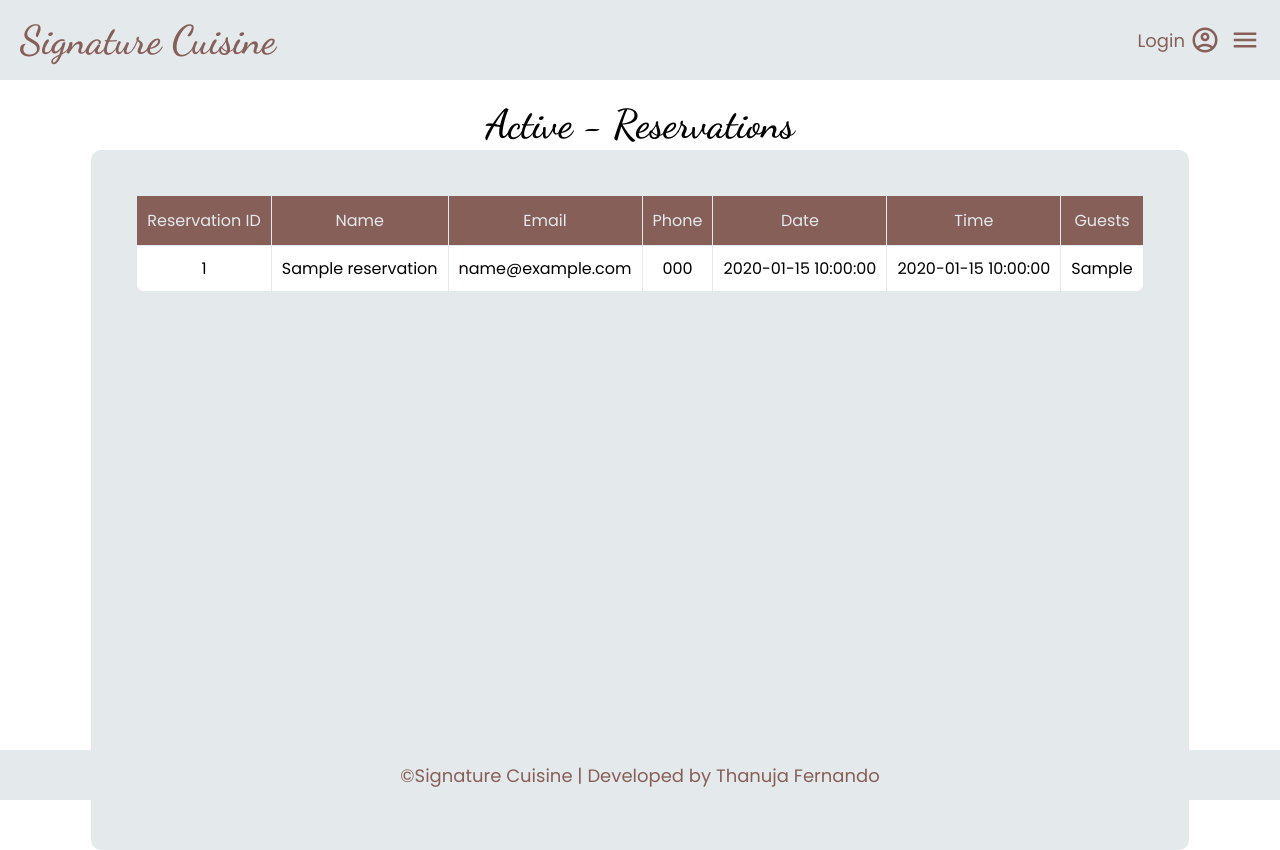
After one commit to harshawije-dev/Signature-Cuisine---Web-App, a PHP site: page /pages/view-reservations.php in a window 1280 px wide. The commit adds this page. Run offline with PHP 8.4, Linux system fonts and the light colour scheme; tables that the repository leaves empty or names only in its code hold one stand-in row (values such as "Sample post").

Commit message:
view-reservation page added

```diff
--- a/includes/admin-header.php
+++ b/includes/admin-header.php
@@ -26,6 +26,7 @@ if (!isset($_SESSION['admin_username'])) {
                 <li class="underline"><a href="../pages/adminPanel.php">Add Items</a></li>
                 <li class="underline"><a href="../pages/view-items.php">View Items</a></li>
                 <li class="underline"><a href="../pages/view-orders.php">View Orders</a></li>
+                <li class="underline"><a href="../pages/view-reservations.php">View Reservations</a></li>
             </ul>
         </div>
         <div class="login-section">
@@ -57,6 +58,7 @@ if (!isset($_SESSION['admin_username'])) {
                 <li class="underline"><a href="../pages/adminPanel.php">View Items</a></li>
                 <li class="underline"><a href="../pages/view-items.php">Add Items</a></li>
                 <li class="underline"><a href="../pages/view-orders.php">View Orders</a></li>
+                <li class="underline"><a href="../pages/view-reservations.php">View Reservations</a></li>
             </ul>
         </div>
     </nav>
--- /dev/null
+++ b/pages/view-reservations.php
@@ -0,0 +1,74 @@
+<?php
+include('../includes/connection.php');
+
+$reservation = mysqli_query($conn, "SELECT * FROM reservation");
+?>
+
+<!DOCTYPE html>
+<html lang="en">
+
+<head>
+    <meta charset="UTF-8">
+    <meta name="viewport" content="width=device-width, initial-scale=1.0">
+    <link href="https://fonts.googleapis.com/css2?family=Dancing+Script:wght@400;500;600&family=Poppins:ital,wght@0,400;0,500;0,700;1,600&display=swap" rel="stylesheet">
+    <link rel="stylesheet" href="https://fonts.googleapis.com/css2?family=Material+Symbols+Outlined:opsz,wght,FILL,GRAD@20..48,100..700,0..1,-50..200" />
+    <link rel="stylesheet" href="../assets/css/index.css">
+    <link rel="stylesheet" href="../assets/css/view-items.css">
+    <title>View Reservations</title>
+</head>
+
+<body>
+    <!-- header section -->
+    <?php include('../includes/admin-header.php') ?>
+    <div class="view-item-container">
+        <p class="item-list-title">Active - Reservations</p>
+        <div class="outer-wrapper">
+            <table class="inner-wrapper">
+                <thead>
+                    <tr>
+                        <th>Reservation ID</th>
+                        <th>Name</th>
+                        <th>Email</th>
+                        <th>Phone</th>
+                        <th>Date</th>
+                        <th>Time</th>
+                        <th>Guests</th>
+                    </tr>
+                </thead>
+                <tbody>
+                    <?php
+                    if (mysqli_num_rows($reservation) > 0) {
+                        // fetch data from database
+                        while ($row = mysqli_fetch_assoc($reservation)) {
+                            $reservation_id = $row['reservation_id'];
+                            $name = $row['name'];
+                            $email = $row['email'];
+                            $phone = $row['phone'];
+                            $date = $row['date'];
+                            $time = $row['time'];
+                            $guests = $row['guests'];
+                    ?>
+                            <tr>
+                                <td class="table-data"><?php echo $reservation_id ?></td>
+                                <td class="table-data"><?php echo $name ?></td>
+                                <td class="table-data"><?php echo $email ?></td>
+                                <td class="table-data"><?php echo $phone ?></td>
+                                <td class="table-data"><?php echo $date ?></td>
+                                <td class="table-data"><?php echo $time ?></td>
+                                <td class="table-data"><?php echo $guests ?></td>
+                            </tr>
+                    <?php
+                        }
+                    } else {
+                        echo "<tr><td colspan='7'>No reservation found.</td></tr>";
+                    }
+                    ?>
+                </tbody>
+            </table>
+        </div>
+    </div>
+    <?php include('../includes/footer.php'); ?>
+    <script src="../assets/js/script.js"></script>
+</body>
+
+</html>
```
Also changed, not shown: assets/css/reservation.css (+15 -0 lines), pages/reservation.php (+9 -0 lines), pages/view-orders.php (+0 -35 lines).
